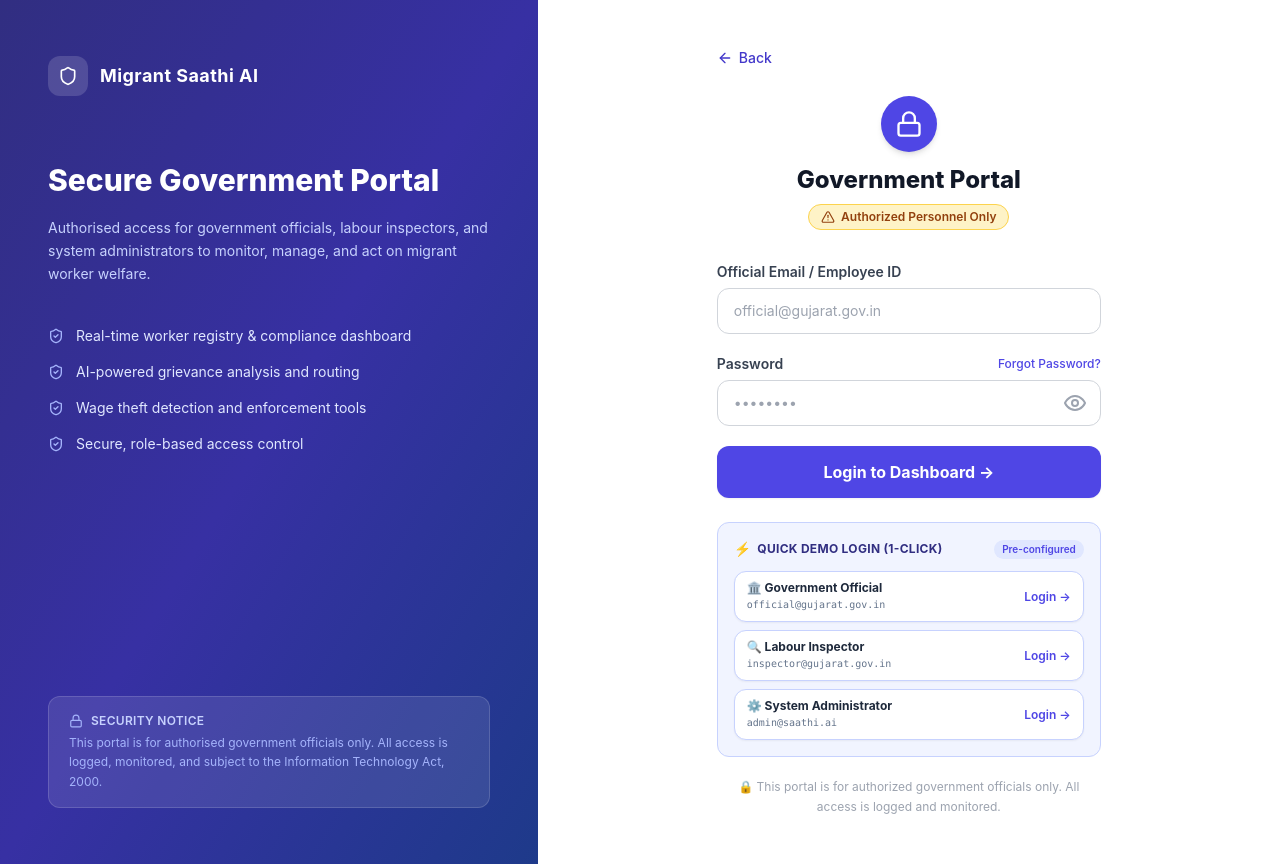
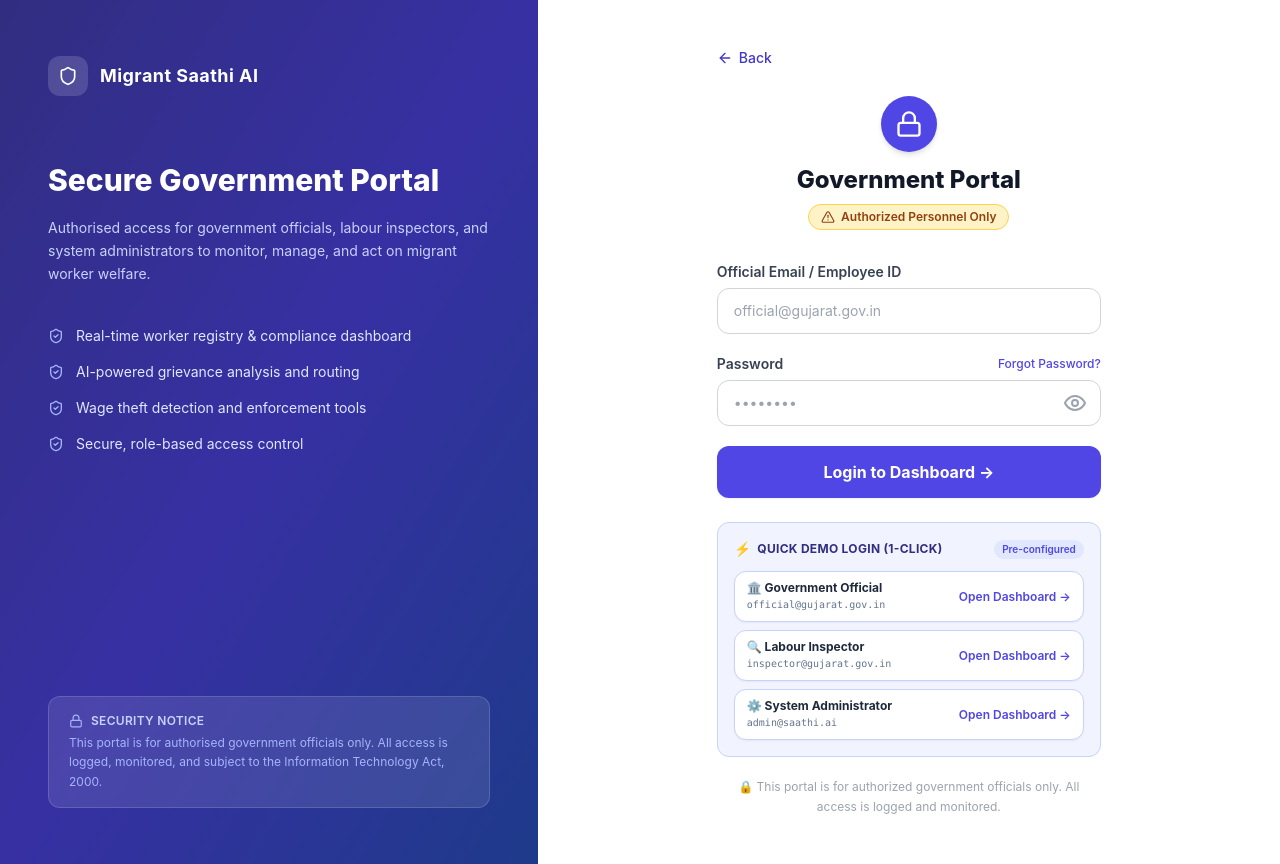
Before and after one commit to ohmsharma1401-rgb/migrant-saathi-ai, a React (Vite) app in the folder frontend/: page /login/official in a window 1280 px wide. Built offline with nearby package versions, Linux system fonts and the light colour scheme.

Commit message:
Instant_1-click_dashboard_opening

```diff
--- a/frontend/src/pages/public/OfficialLogin.tsx
+++ b/frontend/src/pages/public/OfficialLogin.tsx
@@ -266,7 +266,12 @@
               <button
                 type="button"
                 onClick={() => {
-                  onSubmit({ email: 'official@gujarat.gov.in', password: 'Demo@1234' })
+                  setAuth(
+                    { id: 'demo-official-id', role: 'official', email: 'official@gujarat.gov.in' },
+                    'demo-access-token',
+                    'demo-refresh-token'
+                  )
+                  navigate('/gov')
                 }}
                 className="flex items-center justify-between rounded-lg bg-white border border-indigo-200 px-3 py-2 text-xs hover:bg-indigo-600 hover:text-white transition-all text-left shadow-sm group"
               >
@@ -274,13 +279,18 @@
                   <span className="font-bold block text-slate-800 group-hover:text-white">🏛️ Government Official</span>
                   <span className="text-[10px] text-slate-500 group-hover:text-indigo-100 font-mono">official@gujarat.gov.in</span>
                 </div>
-                <span className="text-xs font-semibold text-indigo-600 group-hover:text-white">Login →</span>
+                <span className="text-xs font-semibold text-indigo-600 group-hover:text-white">Open Dashboard →</span>
               </button>
 
               <button
                 type="button"
                 onClick={() => {
-                  onSubmit({ email: 'inspector@gujarat.gov.in', password: 'Demo@1234' })
+                  setAuth(
+                    { id: 'demo-inspector-id', role: 'inspector', email: 'inspector@gujarat.gov.in' },
+                    'demo-access-token',
+                    'demo-refresh-token'
+                  )
+                  navigate('/gov')
                 }}
                 className="flex items-center justify-between rounded-lg bg-white border border-indigo-200 px-3 py-2 text-xs hover:bg-indigo-600 hover:text-white transition-all text-left shadow-sm group"
               >
@@ -288,13 +298,18 @@
                   <span className="font-bold block text-slate-800 group-hover:text-white">🔍 Labour Inspector</span>
                   <span className="text-[10px] text-slate-500 group-hover:text-indigo-100 font-mono">inspector@gujarat.gov.in</span>
                 </div>
-                <span className="text-xs font-semibold text-indigo-600 group-hover:text-white">Login →</span>
+                <span className="text-xs font-semibold text-indigo-600 group-hover:text-white">Open Dashboard →</span>
               </button>
 
               <button
                 type="button"
                 onClick={() => {
-                  onSubmit({ email: 'admin@saathi.ai', password: 'Admin@1234' })
+                  setAuth(
+                    { id: 'demo-admin-id', role: 'admin', email: 'admin@saathi.ai' },
+                    'demo-access-token',
+                    'demo-refresh-token'
+                  )
+                  navigate('/admin')
                 }}
                 className="flex items-center justify-between rounded-lg bg-white border border-indigo-200 px-3 py-2 text-xs hover:bg-indigo-600 hover:text-white transition-all text-left shadow-sm group"
               >
@@ -302,7 +317,7 @@
                   <span className="font-bold block text-slate-800 group-hover:text-white">⚙️ System Administrator</span>
                   <span className="text-[10px] text-slate-500 group-hover:text-indigo-100 font-mono">admin@saathi.ai</span>
                 </div>
-                <span className="text-xs font-semibold text-indigo-600 group-hover:text-white">Login →</span>
+                <span className="text-xs font-semibold text-indigo-600 group-hover:text-white">Open Dashboard →</span>
               </button>
             </div>
           </div>
```
